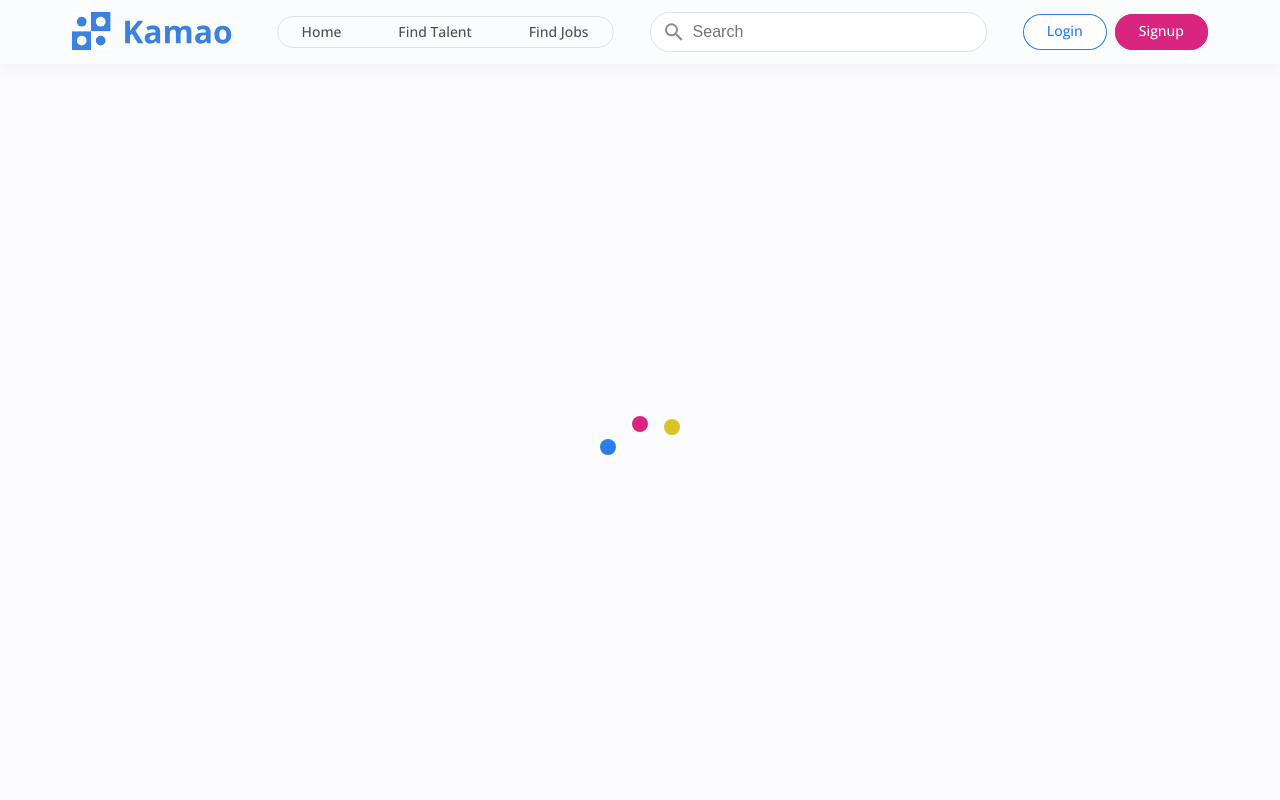
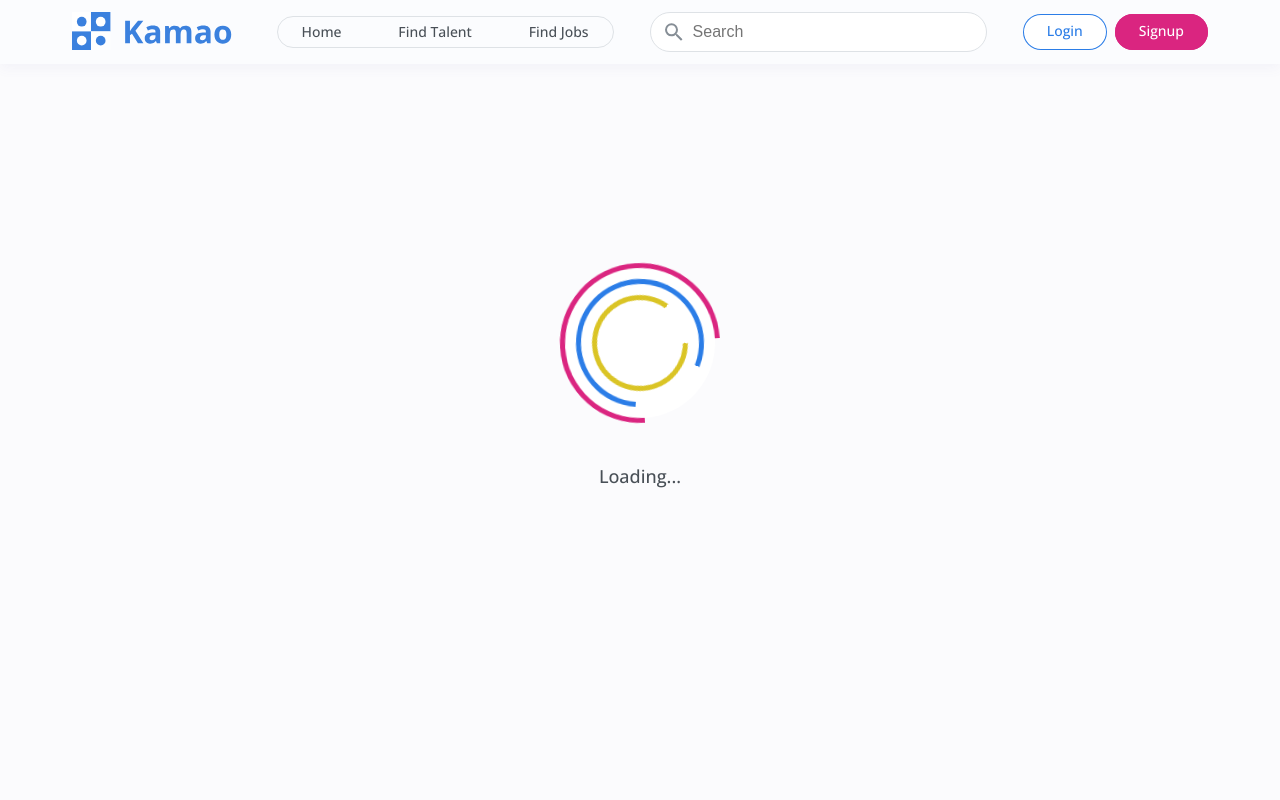
Before and after one commit to Nischal2015/minor_project, a React (Create React App) app in the folder frontend/: page /loading in a window 1280 px wide. Shown: the top 800 px of the page. Built offline with nearby package versions, Linux system fonts and the light colour scheme.

Commit message:
loading spinner added

```diff
--- a/frontend/src/App.js
+++ b/frontend/src/App.js
@@ -1,7 +1,7 @@
 // import styles from "./App.module.scss";
 import React, { Suspense, lazy } from "react";
 
-import LoadingSpinner from "./components/UI/LoadingSpinner/LoadingSpinner";
+import LoadingSpinner from "./components/UI/Loading/LoadingSpinner";
 import Navbar from "./components/Navigation/Navbar";
 import { Routes, Route, Outlet } from "react-router-dom";
 import ScrollToTop from "./components/ScrollToTop";
--- /dev/null
+++ b/frontend/src/components/UI/Loading/LoadingBouncer.js
@@ -0,0 +1,15 @@
+import React from "react";
+
+import styles from "./LoadingSpinner.module.scss";
+
+const LoadingBouncer = () => {
+  return (
+    <div className={styles.loader1}>
+      <span className={styles.loader1__circle}></span>
+      <span className={styles.loader1__circle}></span>
+      <span className={styles.loader1__circle}></span>
+    </div>
+  );
+};
+
+export default LoadingBouncer;
--- /dev/null
+++ b/frontend/src/components/UI/Loading/LoadingSpinner.js
@@ -0,0 +1,16 @@
+import React from "react";
+
+import styles from "./LoadingSpinner.module.scss";
+
+const LoadingSpinner = () => {
+  return (
+    <div className={styles.loader2}>
+      <span className={styles.loader2__spinner}></span>
+      <span className={styles.loader2__spinner}></span>
+      <span className={styles.loader2__spinner}></span>
+      <p>Loading...</p>
+    </div>
+  );
+};
+
+export default LoadingSpinner;
--- /dev/null
+++ b/frontend/src/components/UI/Loading/LoadingSpinner.module.scss
@@ -0,0 +1,100 @@
+.loader1 {
+  min-height: 100vh;
+
+  display: flex;
+  align-items: center;
+  justify-content: center;
+  gap: 1.6rem;
+
+  &__circle {
+    height: 1.6rem;
+    width: 1.6rem;
+    border-radius: 50%;
+    transform: translate(0, 0);
+
+    &:nth-child(1) {
+      background: var(--primary-color);
+      animation: bounce 1.2s infinite;
+    }
+
+    &:nth-child(2) {
+      background: var(--tertiary-color);
+      animation: bounce 1.2s 0.2s infinite;
+    }
+
+    &:nth-child(3) {
+      background: #dac425;
+      animation: bounce 1.2s 0.4s infinite;
+    }
+  }
+}
+
+.loader2 {
+  min-height: 100vh;
+  display: flex;
+  flex-direction: column;
+  align-items: center;
+  justify-content: center;
+
+  &__spinner {
+    border-radius: 50%;
+    position: relative;
+
+    &:first-child {
+      height: 16rem;
+      width: 16rem;
+      background: conic-gradient(transparent 25%, var(--tertiary-color) 25%);
+      animation: rotate 2.5s linear infinite;
+    }
+
+    &:nth-child(2) {
+      height: 12.8rem;
+      width: 12.8rem;
+      bottom: 14.4rem;
+      background: conic-gradient(var(--primary-color) 80%, transparent 80%);
+      animation: rotateInvert 2.25s linear infinite;
+    }
+
+    &:nth-child(3) {
+      height: 9.6rem;
+      width: 9.6rem;
+      bottom: 25.6rem;
+      background: conic-gradient(#dac425 30%, transparent 30% 45%, #dac425 45%);
+      animation: rotate 2s linear infinite;
+    }
+
+    &::after {
+      content: "";
+      height: calc(100% - 10px);
+      width: calc(100% - 10px);
+      position: absolute;
+      top: 50%;
+      left: 50%;
+      transform: translate(-50%, -50%);
+      background: #fff;
+      border-radius: 50%;
+    }
+  }
+  p {
+    transform: translateY(-18rem);
+    font-size: 1.8rem;
+  }
+}
+
+@keyframes bounce {
+  50% {
+    transform: translate(0, -40px);
+  }
+}
+
+@keyframes rotate {
+  to {
+    transform: rotate(360deg);
+  }
+}
+
+@keyframes rotateInvert {
+  to {
+    transform: rotate(-360deg);
+  }
+}
--- a/frontend/src/components/UI/LoadingSpinner/LoadingSpinner.js
+++ /dev/null
@@ -1,15 +0,0 @@
-import React from "react";
-
-import styles from "./LoadingSpinner.module.scss";
-
-const LoadingSpinner = () => {
-  return (
-    <div className={styles.loader}>
-      <span className={styles.loader__circle}></span>
-      <span className={styles.loader__circle}></span>
-      <span className={styles.loader__circle}></span>
-    </div>
-  );
-};
-
-export default LoadingSpinner;
--- a/frontend/src/components/UI/LoadingSpinner/LoadingSpinner.module.scss
+++ /dev/null
@@ -1,36 +0,0 @@
-.loader {
-  min-height: 100vh;
-
-  display: flex;
-  align-items: center;
-  justify-content: center;
-  gap: 1.6rem;
-
-  &__circle {
-    height: 1.6rem;
-    width: 1.6rem;
-    border-radius: 50%;
-    transform: translate(0, 0);
-
-    &:nth-child(1) {
-      background: var(--primary-color);
-      animation: bounce 1.2s infinite;
-    }
-
-    &:nth-child(2) {
-      background: var(--tertiary-color);
-      animation: bounce 1.2s 0.2s infinite;
-    }
-
-    &:nth-child(3) {
-      background: #dac425;
-      animation: bounce 1.2s 0.4s infinite;
-    }
-  }
-}
-
-@keyframes bounce {
-  50% {
-    transform: translate(0, -40px);
-  }
-}
--- a/frontend/src/pages/Profile/Profile.js
+++ b/frontend/src/pages/Profile/Profile.js
@@ -3,7 +3,6 @@ import React, { useState, useEffect, useCallback } from "react";
 import Button from "../../components/UI/Button/Button";
 import Card from "../../components/UI/Card/Card";
 import CircularRatings from "../../components/UI/Ratings/CircularRatings/CircularRatings";
-import LoadingSpinner from "../../components/UI/LoadingSpinner/LoadingSpinner";
 import Container from "../../components/UI/Container/Container";
 import NotFound from "../NotFound/NotFound";
 import {
@@ -21,6 +20,7 @@ import { useParams } from "react-router-dom";
 // This is the data to be received from the backend
 // import { talentLists } from "../Talent/Talent";
 import axios from "axios";
+import LoadingSpinner from "../../components/UI/Loading/LoadingSpinner";
 
 const Profile = () => {
   const { id } = useParams();
@@ -74,8 +74,6 @@ const Profile = () => {
     <LoadingSpinner />
   ) : (
     <React.Fragment>
-      {console.log("user", user)}
-      {console.log("profile", profile)}
       <Container className={styles.profile__top}>
         <Card className={styles.profile__summary} variant='boxy'>
           <figure className={styles["summary__image"]}>
--- a/frontend/src/pages/Talent/Talent.js
+++ b/frontend/src/pages/Talent/Talent.js
@@ -8,6 +8,7 @@ import Price from "../../components/Price/Price";
 import Searchbar from "../../components/UI/Searchbar/Searchbar";
 import List from "../../components/List/List";
 import Slider from "../../components/UI/Slider/Slider";
+import LoadingBouncer from "../../components/UI/Loading/LoadingBouncer";
 
 import profilePic from "../../assets/png/user_hero.png";
 import Avatar from "react-avatar";
@@ -170,18 +171,21 @@ const Talent = () => {
   // const QUALITYWORK_WEIGHT = 0.45;
 
   const [users, setUsers] = useState([]);
+  const [loading, setLoading] = useState(false);
 
   useEffect(() => {
     getUsers();
   }, []);
 
   const getUsers = async () => {
+    setLoading(true);
     try {
       const response = await axios.get("profiles/");
       setUsers(response.data);
     } catch (error) {
       console.log(error);
     }
+    setLoading(false);
   };
 
   return (
@@ -199,14 +203,6 @@ const Talent = () => {
             {ratingsCriteria.map(({ id, name }) => (
               <Slider key={id} text={name} />
             ))}
-
-            {/* <Slider text='Reliability' />
-            <br />
-            <Slider text='Punctual' />
-            <br />
-            <Slider text='Communication Skill' />
-            <br />
-            <Slider text='Rating Criteria' /> */}
           </div>
 
           <div className={styles.filter__skills}>
@@ -222,62 +218,12 @@ const Talent = () => {
             <h3 className='heading--tertiary'>Top Results</h3>
           </div>
           <div className={styles.results__list}>
-            {/* {talentLists.map(({ id, rating, img, ...jobList }) => {
-              const { reliability, punctual, communication, qualityWork } =
-                rating;
-              const avgRating = parseInt(
-                RELIABILITY_WEIGHT * reliability +
-                  PUCNTUAL_WEIGHT * punctual +
-                  COMMUNICATION_WEIGHT * communication +
-                  QUALITYWORK_WEIGHT * qualityWork
-              );
-              return (
-                <div className={styles.list} key={id}>
-                  <picture className={styles.list__picture}>
-                    {img === null ? (
-                      <Avatar
-                        name={jobList.jobheading}
-                        round={true}
-                        size='100%'
-                        textSizeRatio={2.25}
-                        alt='Name Initials Avatar'
-                        maxInitials={3}
-                      />
+            {/* FROM API */}
+
+            {loading ? (
+              <LoadingBouncer />
             ) : (
-                      <Avatar
-                        src={img}
-                        round={true}
-                        size='100%'
-                        textSizeRatio={2.25}
-                        alt='Profile Avatar'
-                      />
-                    )}
-                  </picture>
-
-                  <div className={styles.list__text}>
-                    <List {...jobList} />
-                  </div>
-
-                  <div className={styles.list__number}>
-                    <CircularRating>{avgRating}</CircularRating>
-                    <CustomNavLink
-                      className={styles.list__more}
-                      to={`${id}`}
-                      variant='small primary'
-                      ariaLabel='See more detail about the freelancer'
-                    >
-                      See More{" "}
-                      <span>
-                        <HiArrowNarrowRight />
-                      </span>
-                    </CustomNavLink>
-                  </div>
-                </div>
-              );
-            })} */}
-
-            {/* FROM API */}
-            {users.map(({ user, rating, avatar, ...otherList }) => {
+              users.map(({ user, rating, avatar, ...otherList }) => {
                 return (
                   <div className={styles.list} key={user}>
                     <picture className={styles.list__picture}>
@@ -321,7 +267,8 @@ const Talent = () => {
                     </div>
                   </div>
                 );
-            })}
+              })
+            )}
           </div>
           <div className={styles.results__pagination}></div>
         </Card>
```
Lines whose indentation alone changed are shown as unchanged.
